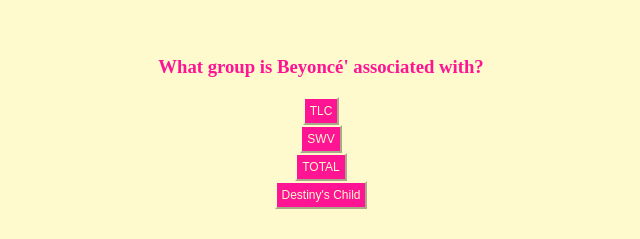
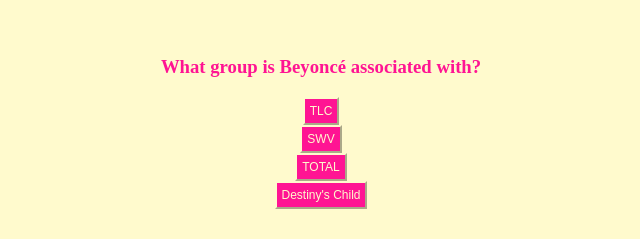
Before and after one commit to Ncope1/Project-1, a plain HTML site: page index.html in a window 1280 px wide. Shown: the part 1120-1359 px from the top of the page, 339-979 px from the left. Drawn offline with Linux system fonts and the light colour scheme.

Commit message:
testing something out, so I created new html, css and js files

```diff
--- a/index.html
+++ b/index.html
@@ -52,7 +52,7 @@
         </li>
 
         <li>
-        <h3>What group is Beyoncé' associated with?</h3>
+        <h3>What group is Beyoncé associated with?</h3>
         <button>TLC</button><br>
         <button>SWV</button><br>
         <button>TOTAL</button><br>
```
Also changed, not shown: index2.html (added), project1_test.js (added), style2.css (added).
